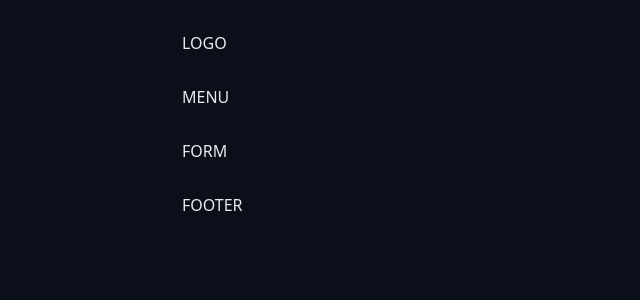
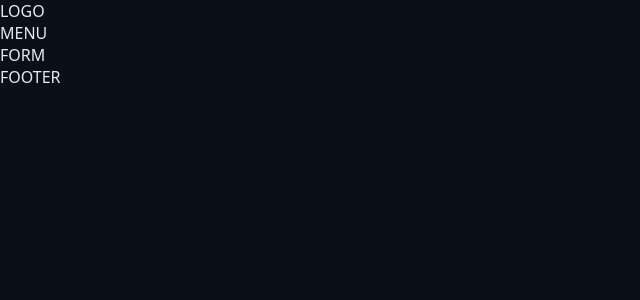
Before and after one commit to mtzamorim/chronos-pomodoros, a React (Vite) app: page / in a window 1280 px wide. Shown: the top 300 px of the page, without its empty margins (0-640 px from the left). Built offline with nearby package versions, Linux system fonts and the light colour scheme.

Commit message:
cleanup: removido css de container e content

```diff
--- a/src/styles/global.css
+++ b/src/styles/global.css
@@ -15,16 +15,3 @@ body {
   background: var(--gray-900);
   color: var(--text-default);
 }
-
-.container-fluid{
-  max-width: auto;
-}
-
-.container {
-  max-width: 98rem;
-  margin: 0 auto;
-}
-
-.content {
-  margin: 3.2rem;
-}
```
